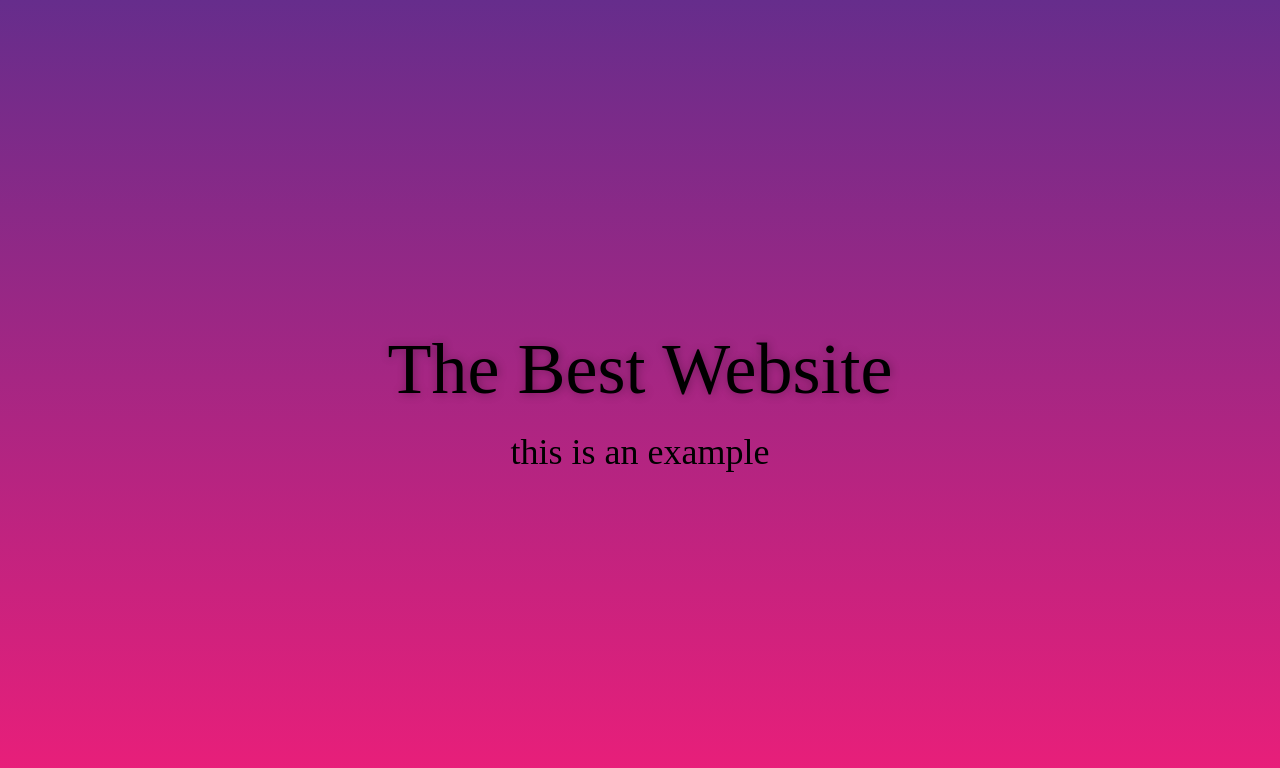
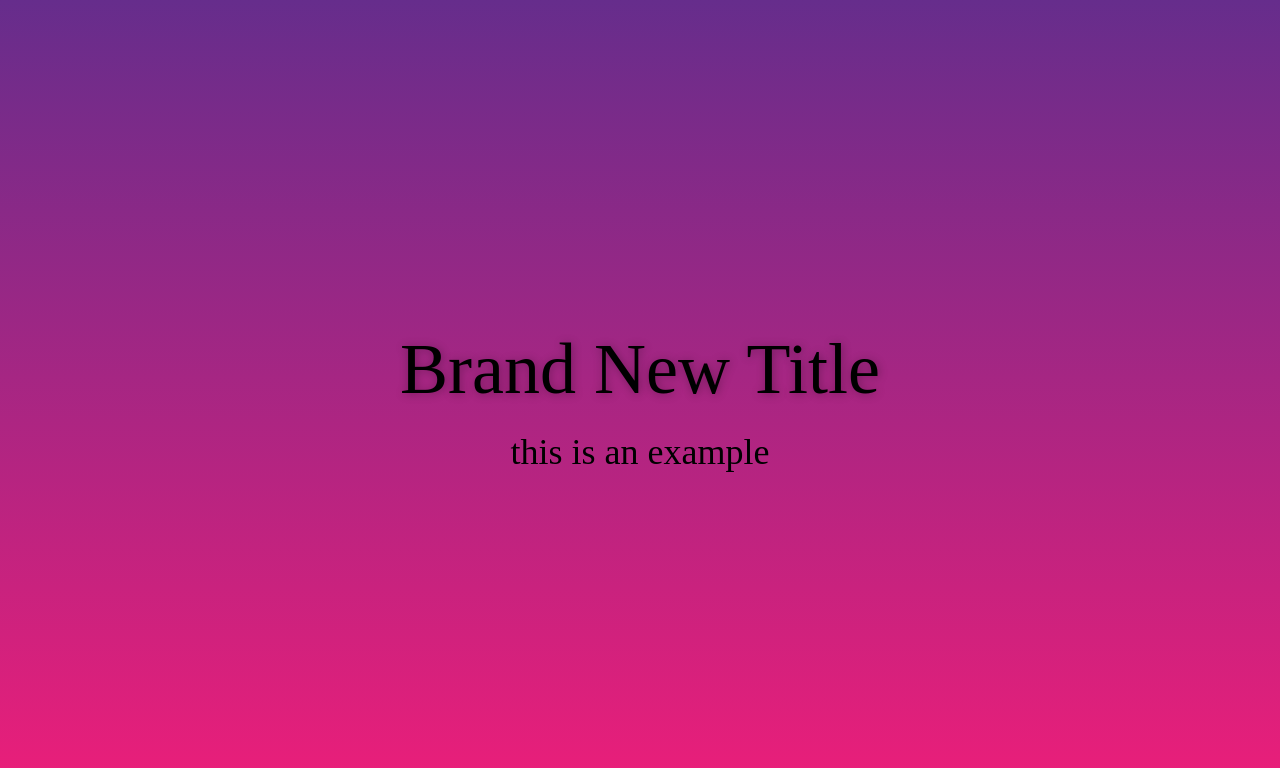
Before and after one commit to cohenofir46/shecode-example, a plain HTML site: page index.html in a window 1280 px wide. Drawn offline with Linux system fonts and the light colour scheme.

Commit message:
changed the title

```diff
--- a/index.html
+++ b/index.html
@@ -8,7 +8,7 @@
     <link rel="stylesheet" href="styles.css">
   </head>
   <body>
-    <div class="title">the best website</div>
+    <div class="title">brand new title</div>
     <div class="text">this is an example</div>
   </body>
 </html>
```
